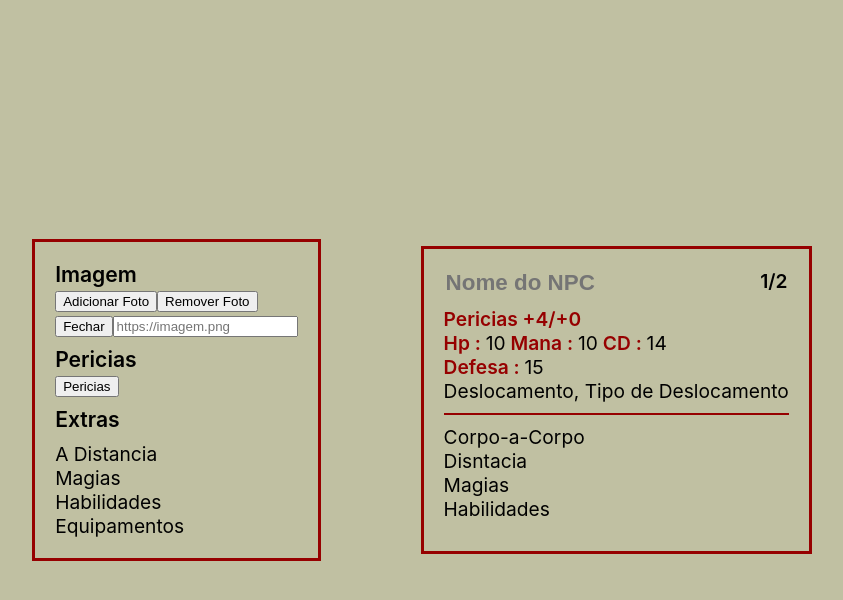
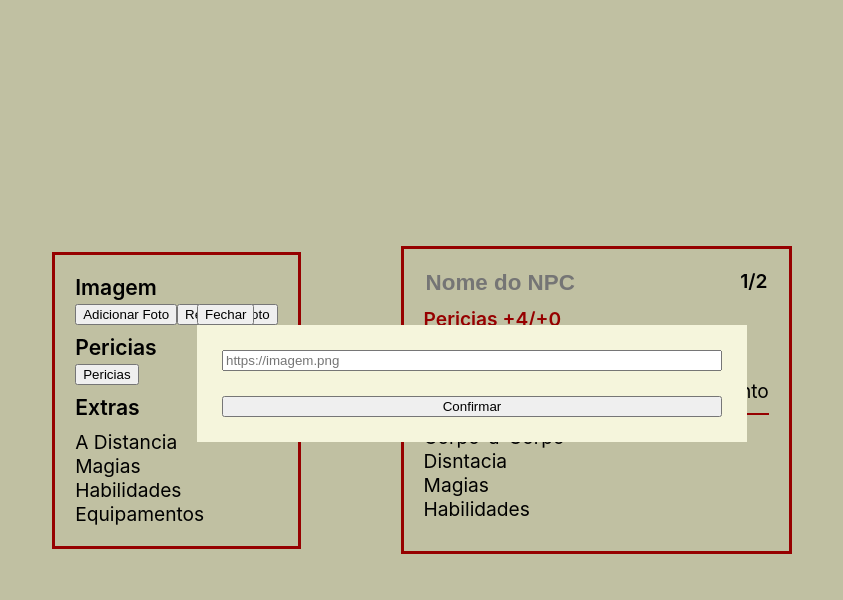
Before and after one commit to RAFILKLDEV/T20-NPC-Creator, a React (Create React App) app: page / in a window 1280 px wide. Both pictures are taken after a click on the button "Adicionar Foto". Shown: the top 600 px of the page, without its empty margins (218-1061 px from the left). Built offline with nearby package versions, Linux system fonts and the light colour scheme.

Commit message:
Adicionado nova função de adicionar e remover Imagem de NPC

```diff
--- a/src/App.css
+++ b/src/App.css
@@ -25,6 +25,25 @@
   font-weight: 600;
   height: auto;
   font-size: 1.1em;
+}
+
+.Npc-Helper-Image {
+  display: none;
+  position: absolute;
+  gap: 5px;
+  top: calc(50vh - (250px / 2));
+  left: calc(50vw - (500px / 2));
+  width: 500px;
+  padding: 25px;
+}
+
+.Npc-Helper-ImageBox {
+  display: flex;
+  flex-direction: column;
+  width: 500px;
+  background-color: beige;
+  padding: 25px;
+  gap: 25px;
 }
 
 .Npc-Helper-Pericias {
--- a/src/App.jsx
+++ b/src/App.jsx
@@ -39,7 +39,11 @@ function App() {
     { name: "Vontade", trained: false },
   ]);
 
+  const [image, setImage] = useState("");
+
   const tabPericias = useRef();
+  const tabImageBox = useRef();
+  const tabImage = useRef();
 
   return (
     <div className="App">
@@ -47,15 +51,42 @@ function App() {
         <div className="Npc-Helper">
           <div>
             <div className="Npc-Helper-Title">Imagem</div>
-            <button>Adicionar Foto</button>
-            <button>Remover Foto</button>
-            <div className="Npc-Helper-Image">
+            <button
+              onClick={() => {
+                tabImageBox.current.style.display = "block";
+                tabImage.current.value = ""
+              }}
+            >
+              Adicionar Foto
+            </button>
+            <button
+              onClick={() => {
+                setImage("");
+              }}
+            >
+              Remover Foto
+            </button>
+            <div ref={tabImageBox} className="Npc-Helper-Image">
               <button
-                onClick={() => (tabPericias.current.style.display = "none")}
+                onClick={() => (tabImageBox.current.style.display = "none")}
               >
                 Fechar
               </button>
-              <input type="text" placeholder="https://imagem.png" />
+              <div className="Npc-Helper-ImageBox">
+                <input
+                  ref={tabImage}
+                  type="text"
+                  placeholder="https://imagem.png"
+                />
+                <button
+                  onClick={() => {
+                    setImage(tabImage.current.value);
+                    tabImageBox.current.style.display = "none";
+                  }}
+                >
+                  Confirmar
+                </button>
+              </div>
             </div>
           </div>
           <div>
@@ -96,7 +127,7 @@ function App() {
 
         <div className="Npc-Creator">
           <Info nd={nd} setNd={setNd} />
-          <Image />
+          <Image image={image} />
           <Attribute pericias={pericias} setPericias={setPericias} nd={nd} />
           <Combat />
         </div>
--- a/src/components/Attribute/Attribute.jsx
+++ b/src/components/Attribute/Attribute.jsx
@@ -1,10 +1,8 @@
-import React, { useState } from "react";
+import React from "react";
 import { tabela } from "../../constants";
 import ComboLabel from "../ComboLabel/ComboLabel";
 
 const Attribute = (props) => {
-  const [kek, setKek] = useState([1, 2, 3, 4]);
-
   return (
     <div className="Npc-Attributes">
       {/* 0 ND 1 ATK 2 NATK 3 DMG 4 DEF 5 HP 6 PERT 7 PER 8 CD */}
@@ -26,6 +24,7 @@ const Attribute = (props) => {
             </div>
           );
         }
+        return "";
       })}
       <div>Deslocamento, Tipo de Deslocamento</div>
     </div>
--- a/src/components/Image/Image.jsx
+++ b/src/components/Image/Image.jsx
@@ -1,9 +1,19 @@
 import React from "react";
 
 const Image = (props) => {
-  return props.src ? (
+  console.log(props.image);
+
+  return props.image ? (
     <div className="Npc-Img">
-      <img src="" alt="" />
+      <img
+        src={props.image}
+        alt=""
+        width="100%"
+        height={300}
+        style={{
+          maxWidth: "330px",
+        }}
+      />
     </div>
   ) : null;
 };
--- a/src/components/Pericias/Pericias.jsx
+++ b/src/components/Pericias/Pericias.jsx
@@ -6,18 +6,20 @@ const Pericias = (props) => {
   const trained = () => {
     const values = [...props.pericias];
 
-    values[values.findIndex((e) => e.name == props.name)].trained =
-      !values[values.findIndex((e) => e.name == props.name)].trained;
+    values[values.findIndex((e) => e.name === props.name)].trained =
+      !values[values.findIndex((e) => e.name === props.name)].trained;
 
     return props.setPericias(values);
   };
 
   return (
-    <div style={{
+    <div
+      style={{
         display: "flex",
         justifyContent: "space-between",
-        padding: 10
-    }}>
+        padding: 10,
+      }}
+    >
       <span style={{}}>{props.name}</span>
       <input onChange={trained} ref={input} type="checkbox" />
     </div>
```
